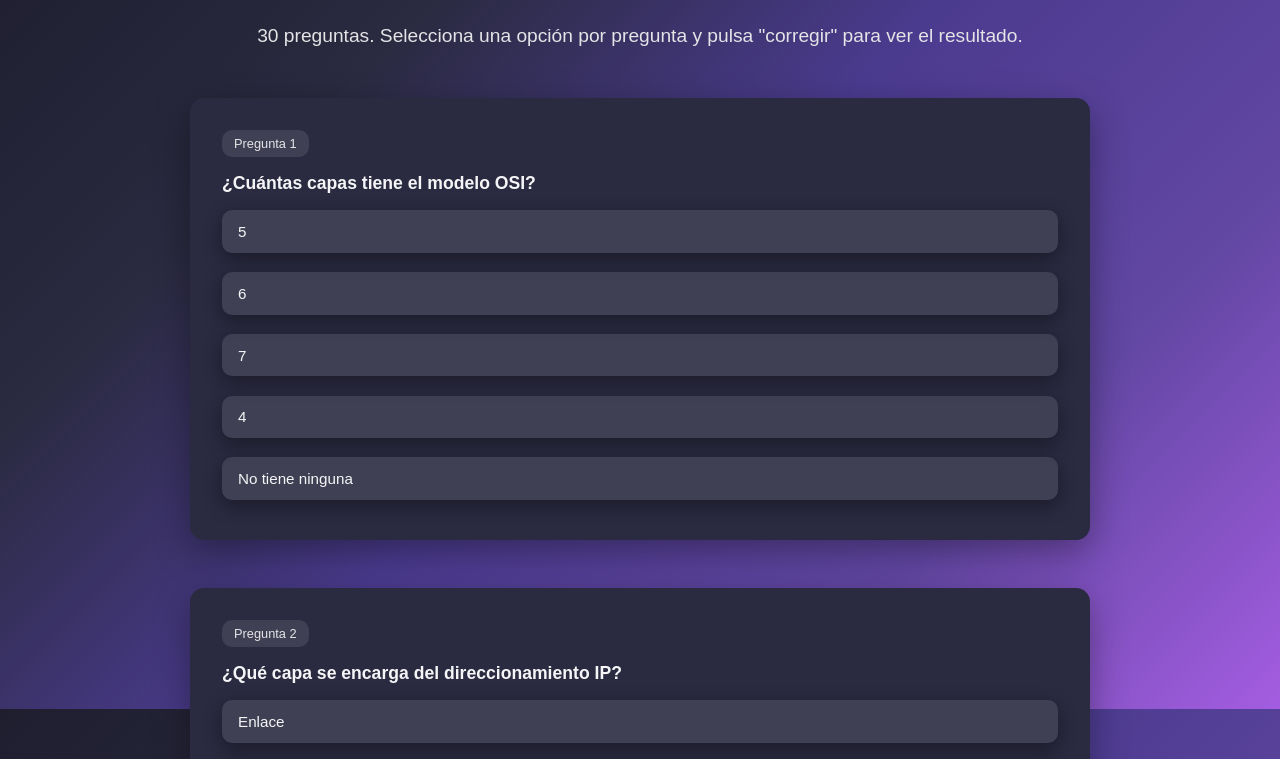
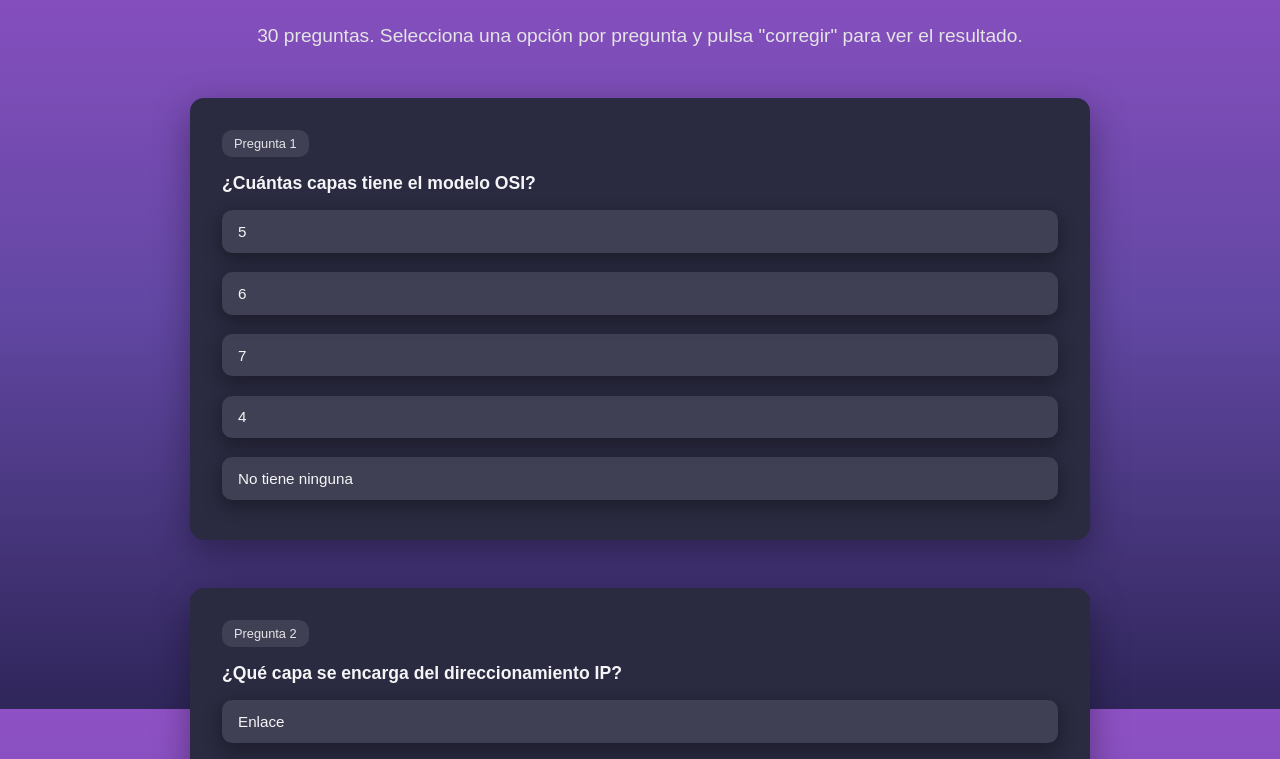
Before and after one commit to xWalfie-SMR/xWalfie-SMR.github.io, a plain HTML site: page instituto/cuestionario ud2/index.html in a window 1280 px wide. Shown: the part 91-850 px from the top of the page. Drawn offline with Linux system fonts and the light colour scheme.

Commit message:
Modified colors

```diff
--- a/instituto/cuestionario ud2/style.css
+++ b/instituto/cuestionario ud2/style.css
@@ -5,19 +5,17 @@
     --accent: #3B82F6;
     --correct: #22c55e;
     --wrong: #ef4444;
-    --active: #6247a3;
+    --active: #7354bd;
 }
 
 body {
     font-family: 'Montserrat', sans-serif;
     margin: 0;
     min-height: 100vh;
-    background: linear-gradient(135deg,
-            #1E1E2F 0%,
-            #2A2A40 25%,
-            #4B3B8F 50%,
-            #6247A3 75%,
-            #A45DE1 100%);
+    background: linear-gradient(0deg,
+            #2f265a 0%,
+            #6247A3 50%,
+            #8f51c5 100%);
     background-size: 100% 100vh;
     background-attachment: fixed;
     display: flex;
```
